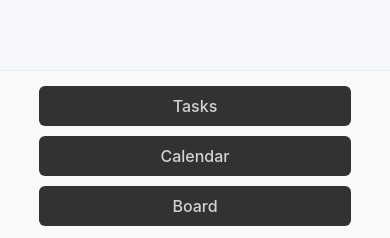
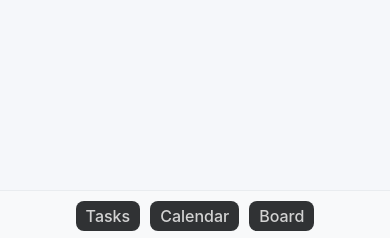
Before and after one commit to Gaigerov/TasksManager, a React (Create React App) app: page / in a window 390 px wide. Shown: the part 603-841 px from the top of the page. Built offline with nearby package versions, Linux system fonts and the light colour scheme.

Commit message:
хедер поправил и нижний блок кнопок

```diff
--- a/src/components/Footer/Footer.module.css
+++ b/src/components/Footer/Footer.module.css
@@ -2,9 +2,9 @@
     display: flex;
     flex-shrink: 0;
     width: 100%;
-    justify-content: space-between;
+    justify-content: space-around;
     align-items: center;
-    padding: 15px 0;
+    padding: 10px 0;
     background-color: #f8f9fa;
     border-top: 1px solid #e9ecef;
 }
@@ -13,20 +13,20 @@
     display: flex;
     width: 100%;
     justify-content: center;
-    gap: 20px;
+    gap: 10px;
 }
 
 .footerButton {
-    padding: 10px 20px;
+    padding: 5px 10px;
     color: lightgray;
     background-color: #303234;
     border: none;
-    border-radius: 6px;
+    border-radius: 8px;
     cursor: pointer;
     font-size: 16px;
     transition: all 0.3s ease;
     flex: 1;
-    max-width: 150px;
+    max-width: max-content;
     text-align: center;
 }
 
@@ -34,16 +34,3 @@
     background-color: #8f9193;
     transform: translateY(-2px);
 }
-
-@media (max-width: 768px) {
-    .buttonGroup {
-        flex-direction: column;
-        align-items: center;
-        gap: 10px;
-    }
-
-    .footerButton {
-        max-width: 100%;
-        width: 80%;
-    }
-}
--- a/src/components/Header/Header.module.css
+++ b/src/components/Header/Header.module.css
@@ -18,7 +18,6 @@
 .searchArea {
     flex-grow: 1;
     position: relative;
-    height: 40px;
     box-sizing: border-box;
     min-width: 0;
     overflow: hidden;
@@ -60,7 +59,6 @@
 
 .createButton {
     flex-shrink: 0;
-    height: 40px;
     padding: 8px 16px;
     box-sizing: border-box;
     white-space: nowrap;
--- a/src/components/SearchInput/SearchInput.tsx
+++ b/src/components/SearchInput/SearchInput.tsx
@@ -45,7 +45,7 @@ const SearchInput = observer(() => {
             placeholder="Search..."
             className={styles.searchInput}
             variant="headerInput"
-            inputSize="large"
+            inputSize="medium"
             fullWidth
             endIcon={taskStore.searchQuery ? <CloseIcon /> : undefined}
             onEndIconClick={handleClear}
```
